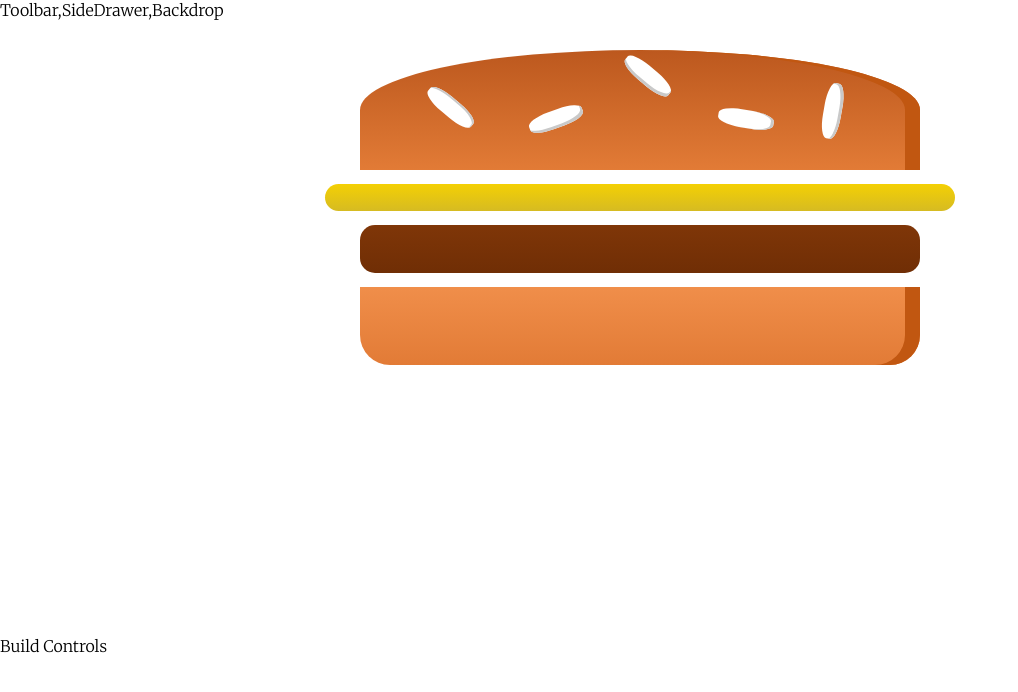
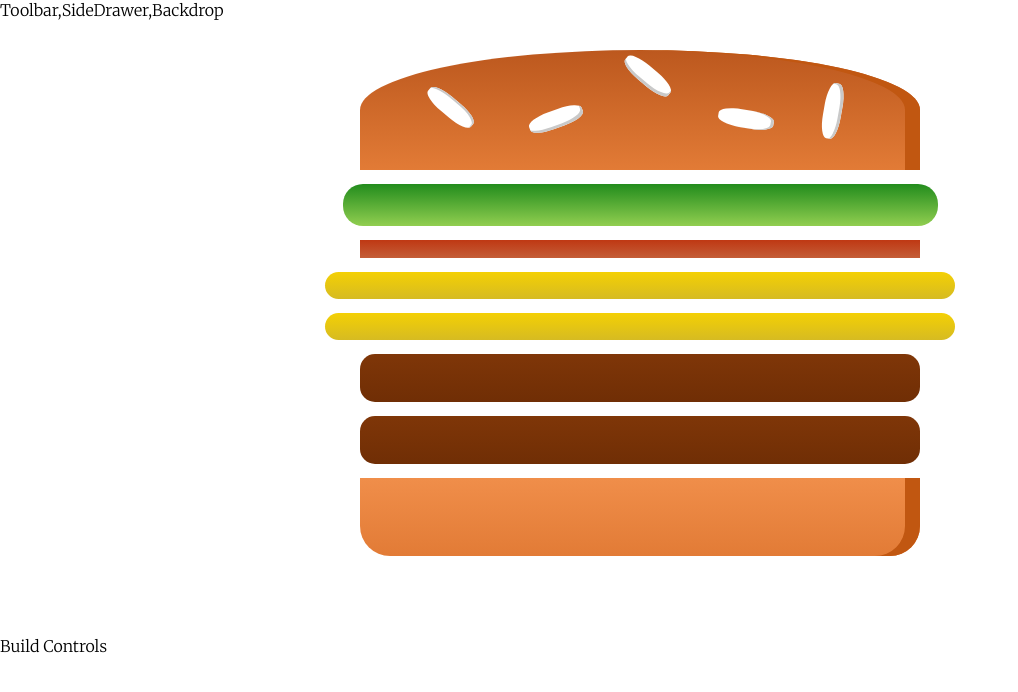
Before and after one commit to ing-arriola/BurgerBuilderApp, a React app: page / in a window 1280 px wide. Shown: the top 692 px of the page, without its empty margins (0-1018 px from the left). Built offline with nearby package versions, Linux system fonts and the light colour scheme.

Commit message:
outputting ingredients dinamically

```diff
--- a/src/components/Burger/Burger.js
+++ b/src/components/Burger/Burger.js
@@ -2,12 +2,16 @@ import React from "react";
 import classes from "./Burger.css";
 import BurgerIngredients from "./BurgerIngredients/BurgerIngredients";
 
-const Burger = () => {
+const Burger = (props) => {
+  const transformedIngredients = Object.keys(props.ingredients).map((igKey) => {
+    return [...Array(props.ingredients[igKey])].map((_, i) => {
+      return <BurgerIngredients key={igKey + i} type={igKey} />;
+    });
+  });
   return (
     <div className={classes.Burger}>
       <BurgerIngredients type="bread-top" />
-      <BurgerIngredients type="cheese" />
-      <BurgerIngredients type="meat" />
+      {transformedIngredients}
       <BurgerIngredients type="bread-bottom" />
     </div>
   );
--- a/src/components/containers/BurgerBuilder.js
+++ b/src/components/containers/BurgerBuilder.js
@@ -2,11 +2,19 @@ import React, { Component } from "react";
 import Aux from "../../hoc/Aux";
 import Burger from "../../components/Burger/Burger";
 class BurgerBuilder extends Component {
+  state = {
+    ingredients: {
+      salad: 1,
+      bacon: 1,
+      cheese: 2,
+      meat: 2,
+    },
+  };
   render() {
     return (
       <div>
         <Aux>
-          <Burger />
+          <Burger ingredients={this.state.ingredients} />
           <div>Build Controls</div>
         </Aux>
       </div>
```
